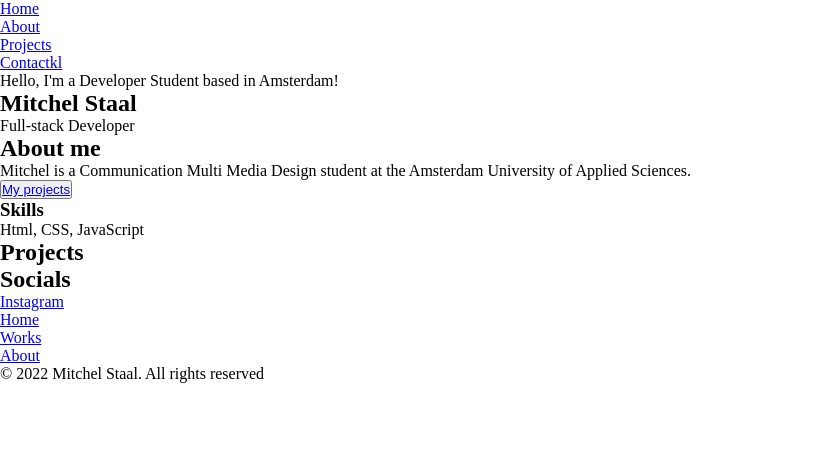
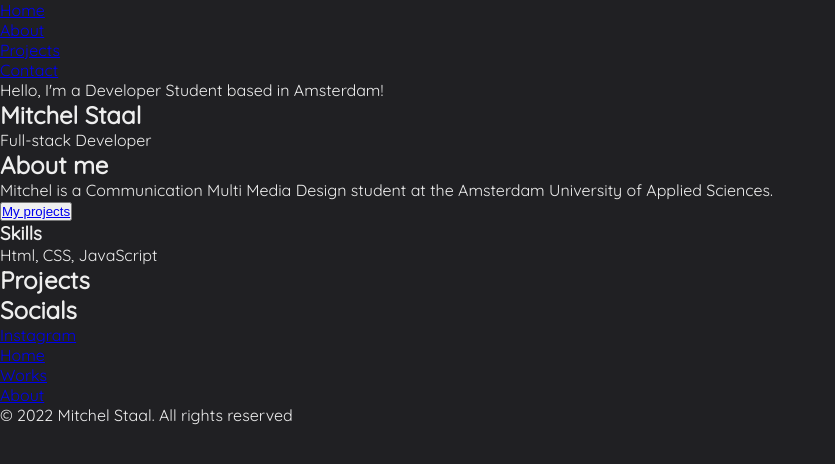
Before and after one commit to Mitchel-DS/portofolio, a plain HTML site: page index.html in a window 1280 px wide. Shown: the whole page, without its empty margins (0-835 px from the left). Drawn offline with Linux system fonts and the light colour scheme.

Commit message:
added root color

```diff
--- a/assets/css/styles.css
+++ b/assets/css/styles.css
@@ -11,6 +11,16 @@
 
 :root {
 	/* default theme */
+	--background-color: #202023;
+	--text-color: #EEE;
 
 	/* light theme */
 }
+
+body {
+	font-family: 'Quicksand';
+	background-color: var(--background-color);
+	color: var(--text-color);
+}
+
+/* header */
--- a/index.html
+++ b/index.html
@@ -17,7 +17,7 @@
 				<li><a href="#">Home</a></li>
 				<li><a href="#">About</a></li>
 				<li><a href="#">Projects</a></li>
-				<li><a href="#">Contactkl</a></li>
+				<li><a href="#">Contact</a></li>
 			</ul>
 		</nav>
 	</header>
```
